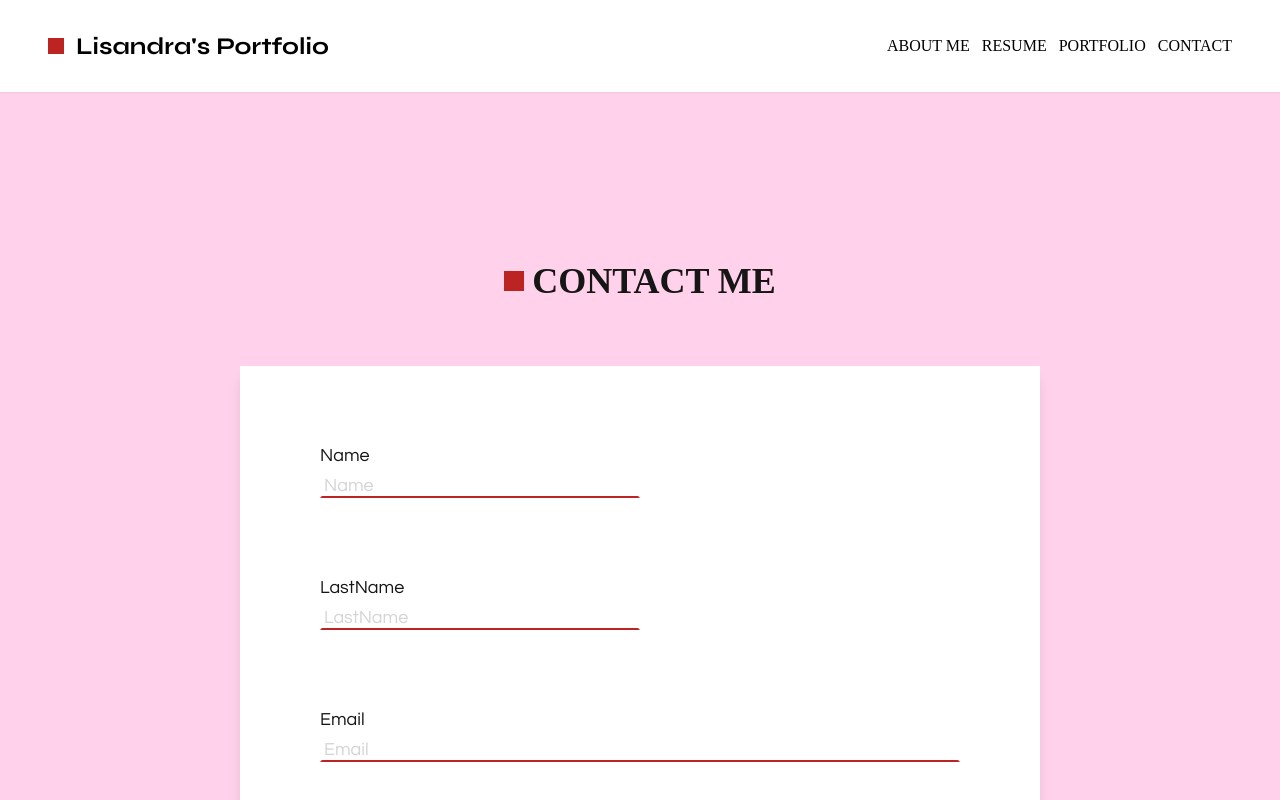
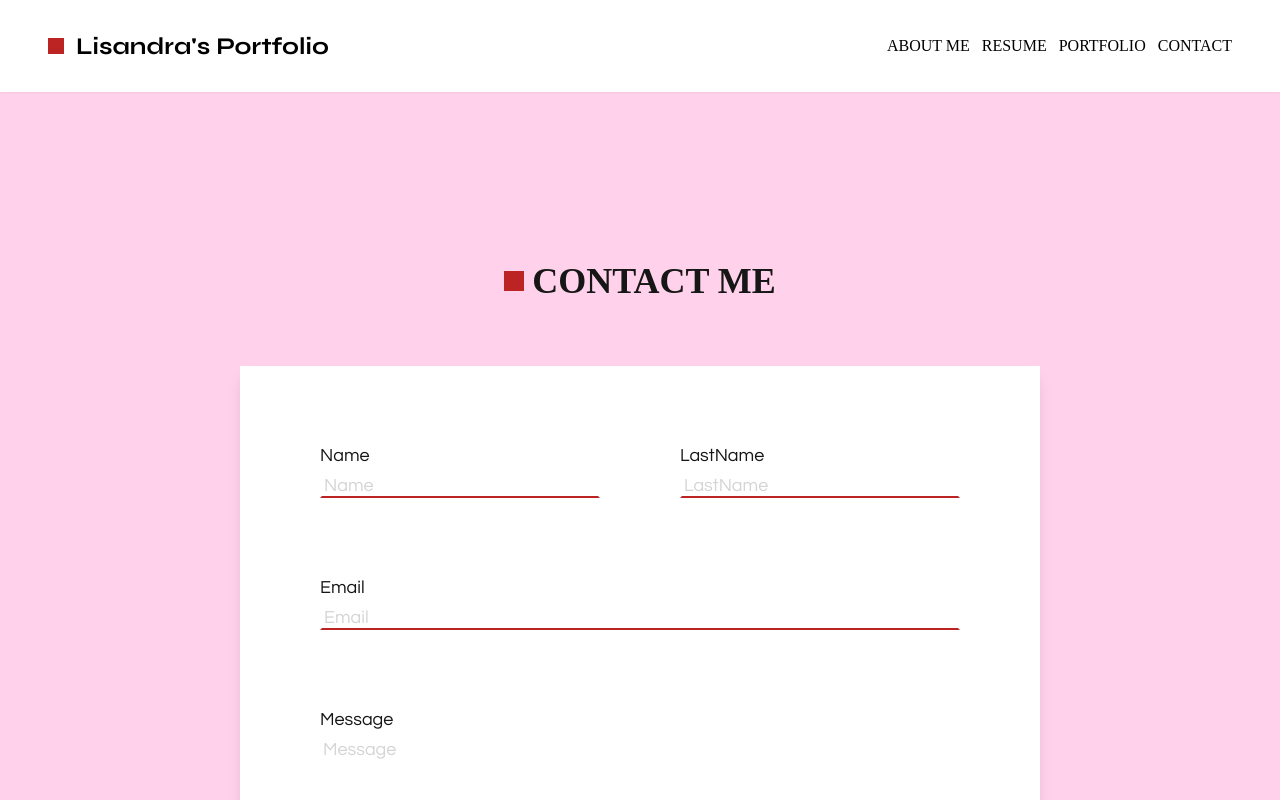
Before and after one commit to lisichaviano/portfolio-lisandra, a Next.js app: page /contact in a window 1280 px wide. Shown: the top 800 px of the page. Built offline with nearby package versions, Linux system fonts and the light colour scheme.

Commit message:
Fixes on contact page

```diff
--- a/src/components/ContactForm/index.tsx
+++ b/src/components/ContactForm/index.tsx
@@ -7,8 +7,8 @@ const ContactForm = () => {
       method="POST"
       className="flex flex-col gap-12 md:gap-20 bg-white shadow-lg p-20"
     >
-      <div className="flex justify-between gap-12 md:gap-20 flex-wrap">
-        <div className="flex flex-col gap-2 w-full md:w-1/2">
+      <div className="flex max-md:flex-col justify-between gap-12 md:gap-20">
+        <div className="flex flex-col gap-2 max-md:w-full w-1/2">
           <label htmlFor="name" className="text-md md:text-lg font-questrial">
             Name
           </label>
@@ -21,7 +21,7 @@ const ContactForm = () => {
             required
           />
         </div>
-        <div className="flex flex-col gap-2 w-full md:w-1/2">
+        <div className="flex flex-col gap-2 max-md:w-full w-1/2">
           <label
             htmlFor="lastname"
             className="textmd md:text-lg font-questrial"
```
